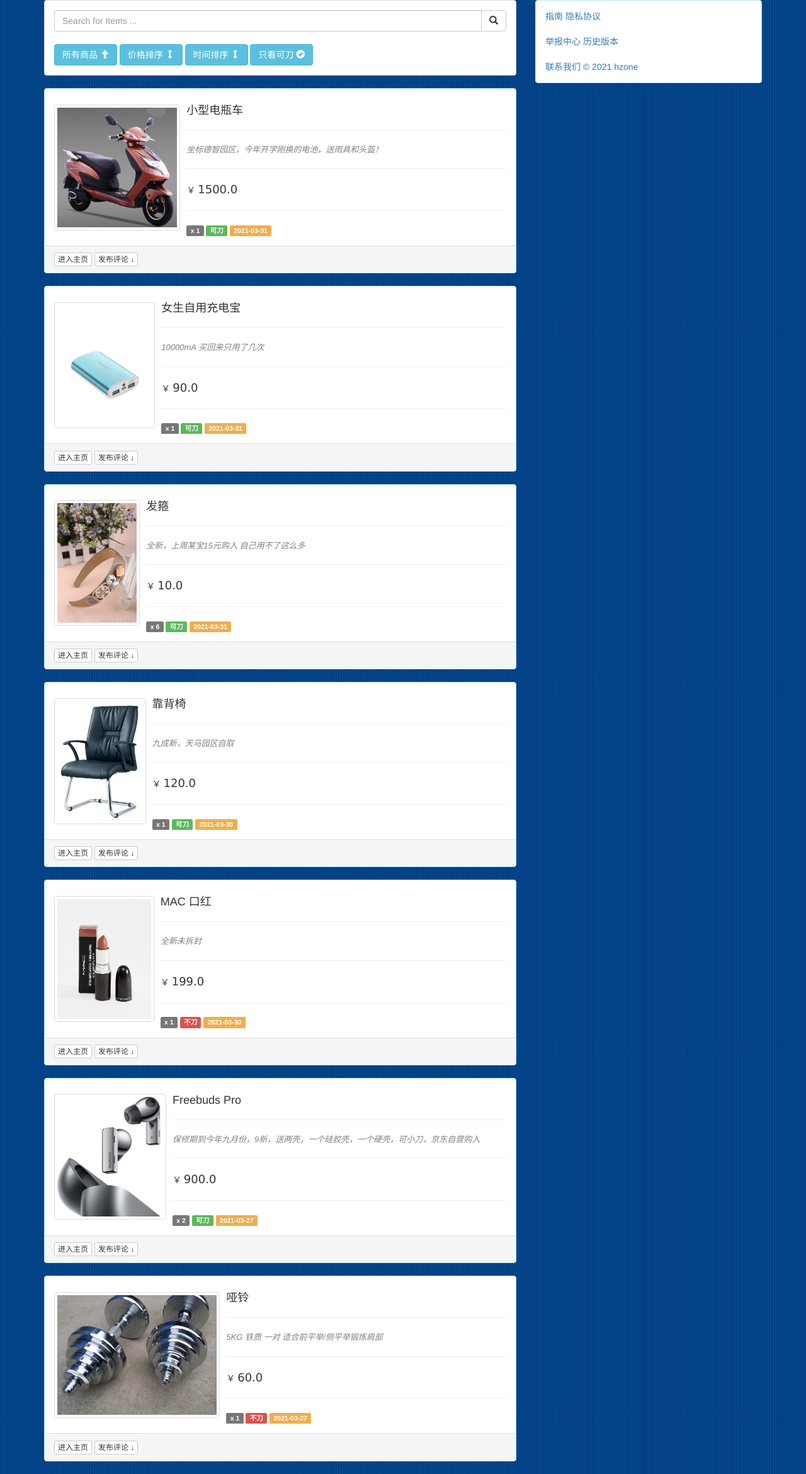
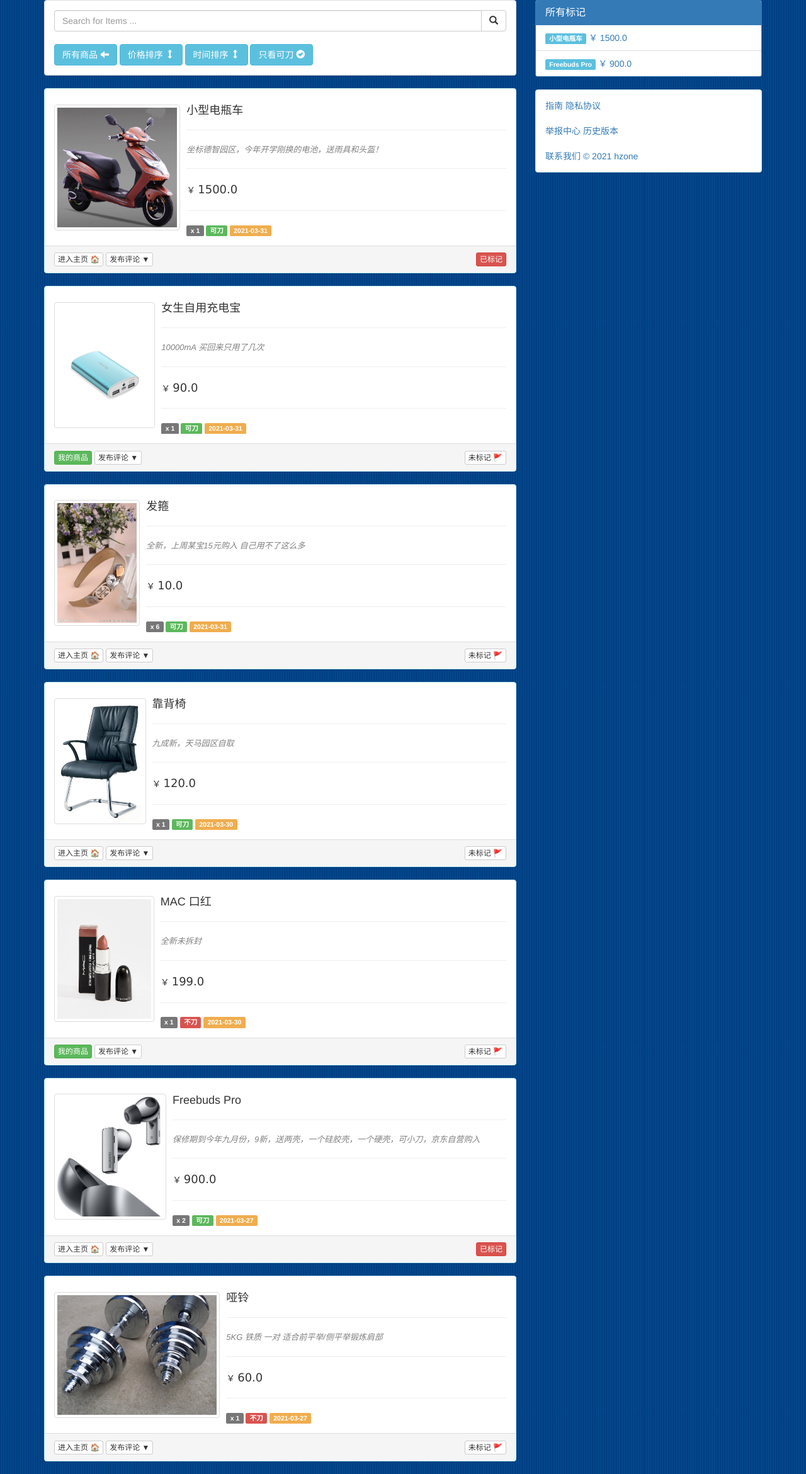
Before and after one commit to PamlJam/hzone-x, a Django app: page /deal/ in a window 1280 px wide. Shown: the part 60-2401 px from the top of the page at 63% size. Run offline with Django 3.2, Linux system fonts and the light colour scheme; a user stored in the database is signed in; data comes from the database, SQL or seed files in the repository; both versions use the stored data as it was after the commit.

Commit message:
新增标记（收藏）功能

```diff
--- /dev/null
+++ b/collect/models.py
@@ -0,0 +1,16 @@
+from django.db.models import *
+from django.contrib.contenttypes.fields import GenericForeignKey
+from django.contrib.contenttypes.models import ContentType
+from user.models import User
+from deal.models import Item
+
+class Collection(Model):
+# 收藏
+    user = ForeignKey(User,on_delete = DO_NOTHING)
+    content_type = ForeignKey(ContentType,on_delete = DO_NOTHING)
+    object_id = PositiveIntegerField()
+    content_object = GenericForeignKey('content_type','object_id')
+
+    class Meta:
+        verbose_name = '收藏'
+        verbose_name_plural = '收藏'
--- /dev/null
+++ b/collect/urls.py
@@ -0,0 +1,7 @@
+from collect.views import Change
+from blog.views import *
+from django.urls import path
+
+urlpatterns = [
+    path('<int:pk>',Change.as_view()),
+]
--- a/deal/templates/itemList.html
+++ b/deal/templates/itemList.html
@@ -19,7 +19,7 @@
             <br>
             <a href="/deal">
                 <button type="button" class="btn btn-info">
-                    所有商品 <span class="glyphicon glyphicon-arrow-up" aria-hidden="true"></span>
+                    所有商品 <span class="glyphicon glyphicon-arrow-left" aria-hidden="true"></span>
                 </button>
             </a>
             {% if sort == 'price' %}
@@ -81,7 +81,7 @@
     {% for item in items %}
         <div class="panel panel-info">
             <div class="panel-body">
-                <div class="media">
+                <div class="media" id = 'item-{{ item.id }}'>
                 <!-- 媒体对象 -->
                     <div class="media-left media-middle">
                     <!-- 靠左 垂直居中 -->
@@ -118,11 +118,31 @@
 
             <div class="panel-footer">
             <!-- 面板的底部 -->
+                <div align="left" style="float:left">
+                <!-- 同一行靠左 -->
+                    {% if item.owner == user %}
+                        <button type="button" class="btn btn-success btn-xs">我的商品</button>
+                    {% else %}
                         <a target = "_blank" href="/user/{{item.owner.id}}">
-                    <button type="button" class="btn btn-default btn-xs">进入主页</button>
+                            <button type="button" class="btn btn-default btn-xs">进入主页 🏠</button>
                         </a>
+                    {% endif %}
                     <button id="replyButton-{{ forloop.counter }}" type="button" class="btn btn-default btn-xs">
-                <!-- 下拉按钮 -->发布评论  ↓</button>
+                    <!-- 下拉按钮 -->发布评论 ▼</button>
+                </div>
+
+                <div align="right">
+                <!-- 同一行靠右 -->
+                    <a href="/collect/{{ item.pk }}">
+                        {% if item.is_collected %}
+                            <button id="demark-{{ forloop.counter }}" type="button"
+                                class="btn btn-danger btn-xs">已标记</button>
+                        {% else %}
+                            <button id="mark-{{ forloop.counter }}" type="button"
+                                class="btn btn-default btn-xs">未标记 🚩</button>
+                        {% endif %}
+                    </a>
+                </div>
             </div>
             <div id="replyArea-{{ forloop.counter }}" class="hidden">
             <!-- 下拉评论区：默认隐藏 -->
@@ -131,7 +151,7 @@
                 {% csrf_token %}
                     <div class="input-group">
                         <input id="replyInput-{{ forloop.counter }}"  name="text"  maxlength="30"
-                        type="text" class="form-control" placeholder="向卖家咨询详细信息（不超过30字）">
+                        type="text" class="form-control" placeholder="咨询详细信息（不超过30字）">
                         <span class="input-group-btn">
                             <button type="submit" class="btn btn-info" type="button">发表</button>
                         </span>
@@ -148,9 +168,18 @@
                     {% for comment in item.comments %}
                     <!-- 填表 -->
                         <tr>
+                            {% if comment.user == item.owner %}
+                                <td>
+                                    <a href="/user/{{comment.user.id}}">
+                                        <strong><em>（卖家）</em></strong>
+                                        {{ comment.user }}
+                                    </a>
+                                </td>
+                            {% else %}
                                 <td>
                                     <a href="/user/{{comment.user.id}}">{{ comment.user }}</a>
                                 </td>
+                            {% endif %}
                             <td>{{ comment.text }}</td>
                             <td>{{ comment.time | date:"Y-m-d"}}</td>
                         </tr>
@@ -173,6 +202,28 @@
     {% endfor %}
 {% endblock %}
 
+{% block side %}
+    <div class="panel panel-primary">
+        <div class="panel-heading">
+            <h3 class="panel-title">所有标记</h3>
+        </div>
+        <ul class="list-group">
+        <!-- 收藏列表 -->
+            {% for item in items %}
+                {% if item.is_collected %}
+                    <li class="list-group-item">
+                        <a href="#item-{{ item.id }}">
+                        <!-- 本页跳转 -->
+                            <span class="label label-info">{{ item.name }}</span> ￥ {{ item.price }}
+                        </a>
+                    </li>
+                {% endif %}
+            {% empty %}
+                <li class="list-group-item">暂无标记内容</li>
+            {% endfor %}
+        </ul>
+    </div>
+{% endblock %}
 {% block js %}
     <script>
         $('#search-button').click(function(){
@@ -198,13 +249,13 @@
                     if (area.attr("class")){
                         area.removeAttr('class')
                         // 移除属性
-                        button.text('发布评论 ↑')
+                        button.text('发布评论 ▲')
                         // 修改样式
                     }
                     else{
                         area.attr("class","hidden")
                         // 增加属性
-                        button.text('发布评论 ↓')
+                        button.text('发布评论 ▼')
                     }
                 })
                 form.submit(function(){
@@ -224,4 +275,23 @@
             })(i)
         }
     </script>
+
+    <script>
+    // 标记/取消标记
+        var len = {{ items.count }}
+        for(var i=1;i<=len;i++){
+            (function (i) {
+                $('#demark-' + i).click(function(){
+                    if (confirm('是否取消标记') == false){
+                        return false
+                    }
+                })
+                $('#mark-' + i).click(function(){
+                    if (confirm('是否标记') == false){
+                        return false
+                    }
+                })
+            })(i)
+        }
+    </script>
 {% endblock %}
--- a/deal/views.py
+++ b/deal/views.py
@@ -8,6 +8,7 @@ from django.contrib.contenttypes.models import ContentType
 from comment.models import Comment
 from comment.forms import CommentForm
 from django.http.response import JsonResponse
+from collect.models import Collection
 
 class itemDetail(View):
     def post(self,request,pk):
@@ -26,7 +27,8 @@ class itemDetail(View):
 
 class itemList(View):
     def get(self,request):
-        items = Item.objects.all()
+        items = Item.objects.filter(sold = False)
+        # 获取所有待售商品
         chopable = request.GET.get('chop',default = None)
         # 获取条件
         if chopable == '1':
@@ -42,7 +44,19 @@ class itemList(View):
         if search:
             items = commonSearch(Item,'name',search)
             # 调用自定义搜索函数
+
+        type = ContentType.objects.get_for_model(Item())
+        collections = Collection.objects.filter(user = request.user,content_type = type)
+        # 筛选收藏 （通过object_id获取某用户收藏某商品的id）
+        collect_ids = [c.object_id for c in collections]
+        # id 集合
         for item in items:
+            if item.id in collect_ids:
+            # 打上标记
+                item.is_collected = True
+            else:
+                item.is_collected = False
+            item.save()
             content_type = ContentType.objects.get_for_model(item)
             # 对象的类
             comments = Comment.objects.filter(content_type = content_type,object_id = item.pk)
--- a/hzone/settings.py
+++ b/hzone/settings.py
@@ -41,8 +41,11 @@ INSTALLED_APPS = [
     'user',
     'blog',
     'deal',
+    'release',
+    'collect',
+    # 收藏夹
     'comment',
-    'release',
+    # 评论区
 ]
 
 MIDDLEWARE = [
--- a/hzone/urls.py
+++ b/hzone/urls.py
@@ -24,5 +24,6 @@ urlpatterns = [
     path('user/',include('user.urls')),
     path('blog/',include('blog.urls')),
     path('deal/',include('deal.urls')),
+    path('collect/',include('collect.urls')),
     path('release/',include('release.urls')),
 ]
--- a/release/views.py
+++ b/release/views.py
@@ -1,3 +1,4 @@
+from typing import Collection
 from blog.models import Atc
 from django.http.response import JsonResponse
 from django.shortcuts import *
@@ -6,7 +7,7 @@ from .forms import *
 from django.contrib.contenttypes.models import ContentType
 from comment.models import Comment
 from deal.models import Item
-
+from collect.models import Collection
 class ItemEdit(View):
     def get(self,request):
         pk = request.GET.get('pk',default = None)
@@ -52,7 +53,9 @@ class ItemDelete(View):
             if item.owner == user:
                 content_type = ContentType.objects.get_for_model(item)
                 comments = Comment.objects.filter(content_type = content_type,object_id = item.pk)
+                collections = Collection.objects.filter(content_type = content_type,object_id = item.pk)
                 comments.delete()
+                collections.delete()
                 item.delete()
         return redirect('/user/' + str(user.id))
 
```
Also changed, not shown: blog/templates/detail.html (+6 -2 lines), collect/admin.py (added, +10 -0 lines), collect/views.py (added, +28 -0 lines), collect/__init__.py (added), collect/migrations/0001_initial.py (added), collect/migrations/0002_remove_collection_item.py (added), collect/migrations/__init__.py (added), db.sqlite3, static/image/items/upload/20180723023328114.jpg (added), static/image/items/upload/eaf81a4c510fd9f9589ed4b72e2dd42a2934a467.png (added). Lines whose indentation alone changed are shown as unchanged.
